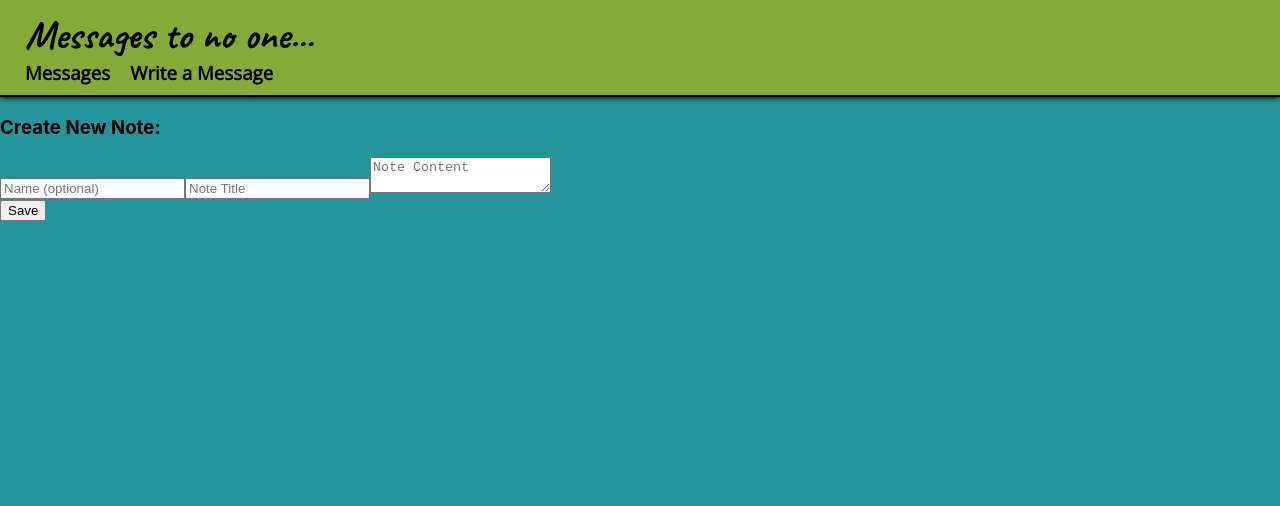
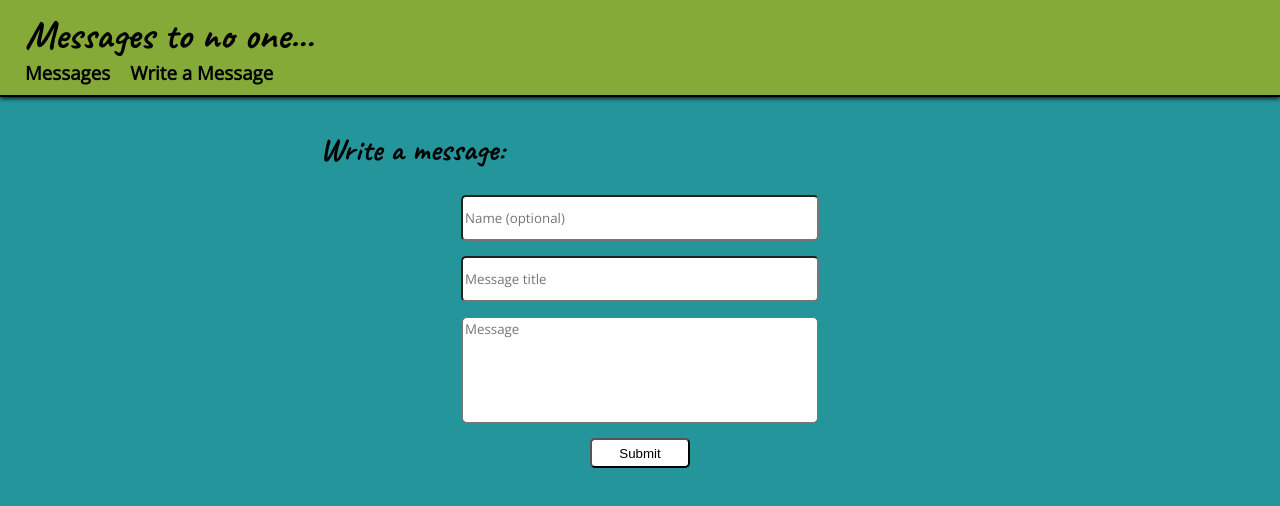
Before and after one commit to millennium-faulken/notes, a React (Create React App) app: page /create in a window 1280 px wide. Shown: the top 506 px of the page. Built offline with nearby package versions, Linux system fonts and the light colour scheme.

Commit message:
style changes to create form

```diff
--- a/src/components/CreateNote.js
+++ b/src/components/CreateNote.js
@@ -55,9 +55,8 @@ class CreateNote extends Component {
       <div>
         <NavBar />
         <div className="createNoteContainer">
-          <h3 className="headerNotes">Create New Note:</h3>
+          <h3 className="headerNotes">Write a message:</h3>
           <div className="inputFields">
-            <div className="inputTitle">
             <input
               type="text"
               className="title"
@@ -73,7 +72,7 @@ class CreateNote extends Component {
               className="title"
               name="title"
               value={this.state.title}
-                placeholder="Note Title"
+              placeholder="Message title"
               onChange={(e) =>
                 this.setState({ [e.target.name]: e.target.value })
               }
@@ -85,14 +84,12 @@ class CreateNote extends Component {
               maxLength="300"
               name="content"
               value={this.state.content}
-                placeholder="Note Content"
+              placeholder="Message"
               onChange={(e) =>
                 this.setState({ [e.target.name]: e.target.value })
               }
             ></textarea>
-            </div>
-          </div>
-          <div>
+
             <button
               className="saveButton"
               onClick={() => {
@@ -100,7 +97,7 @@ class CreateNote extends Component {
                 this.setState({ title: "", content: "", name: "" });
               }}
             >
-              Save
+              Submit
             </button>
             {this.state.badWord && (
               <div>Bad word detected, your message was not submitted!</div>
--- a/src/components/Notes.css
+++ b/src/components/Notes.css
@@ -44,7 +44,7 @@
       font-size: medium;
       font-family: "Raleway", sans-serif;
       margin-top: 5px;
-      font-family: 'Allura', cursive;
+      font-family: "Allura", cursive;
       font-size: x-large; }
 
 .NavBarContainer {
@@ -70,4 +70,36 @@
     .NavBarContainer .links .notesLink {
       margin-right: 20px; }
 
+.createNoteContainer {
+  width: 50%;
+  margin: auto; }
+  .createNoteContainer h3 {
+    font-family: "Caveat", cursive;
+    font-size: xx-large;
+    margin-bottom: 10px; }
+  .createNoteContainer .inputFields {
+    display: flex;
+    flex-direction: column;
+    justify-content: space-evenly;
+    align-items: center; }
+    .createNoteContainer .inputFields input {
+      margin-top: 15px;
+      height: 40px;
+      width: 350px;
+      border-radius: 5px;
+      font-family: "Open Sans", sans-serif; }
+    .createNoteContainer .inputFields textarea {
+      margin-top: 15px;
+      height: 100px;
+      width: 350px;
+      border-radius: 5px;
+      resize: none;
+      font-family: "Open Sans", sans-serif; }
+    .createNoteContainer .inputFields button {
+      width: 100px;
+      height: 30px;
+      margin-top: 15px;
+      border-radius: 5px;
+      background-color: white; }
+
 /*# sourceMappingURL=Notes.css.map */
--- a/src/components/Sass.scss
+++ b/src/components/Sass.scss
@@ -66,7 +66,7 @@
       font-size: medium;
       font-family: "Raleway", sans-serif;
       margin-top: 5px;
-      font-family: 'Allura', cursive;
+      font-family: "Allura", cursive;
       font-size: x-large;
     }
   }
@@ -111,3 +111,48 @@
 // Single note view
 
 // Create note
+
+.createNoteContainer {
+  width: 50%;
+  margin: auto;
+
+  h3 {
+    font-family: "Caveat", cursive;
+    font-size: xx-large;
+    margin-bottom: 10px;
+  }
+
+  .inputFields {
+    display: flex;
+    flex-direction: column;
+    justify-content: space-evenly;
+    align-items: center;
+
+    input {
+      margin-top: 15px;
+      height: 40px;
+      width: 350px;
+      border-radius: 5px;
+    font-family: "Open Sans", sans-serif;
+
+    }
+
+    textarea {
+      margin-top: 15px;
+      height: 100px;
+      width: 350px;
+      border-radius: 5px;
+      resize: none;
+    font-family: "Open Sans", sans-serif;
+
+    }
+
+    button {
+      width: 100px;
+      height: 30px;
+      margin-top: 15px;
+      border-radius: 5px;
+      background-color: white;
+    }
+  }
+}
```
Also changed, not shown: 2 other files (tests, documents, lock files or other folders). Lines whose indentation alone changed are shown as unchanged.
